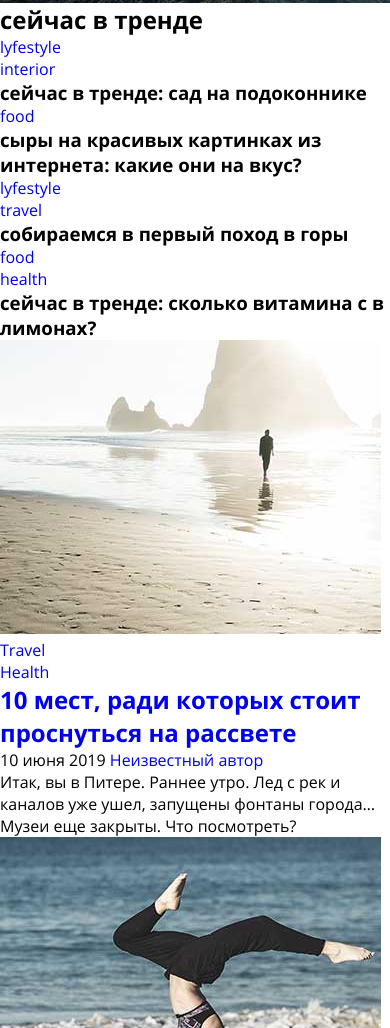
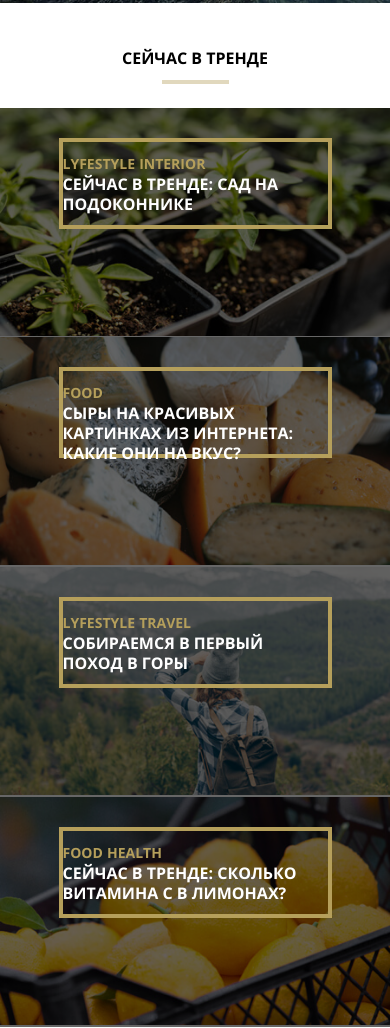
Before and after one commit to aZraeII/fluffy-funicular, a plain HTML site: page index.html in a window 390 px wide. Shown: the part 637-1665 px from the top of the page. Drawn offline with Linux system fonts and the light colour scheme.

Commit message:
Add files via upload

```diff
--- a/css/style.css
+++ b/css/style.css
@@ -30,10 +30,8 @@ a {
 }
 body {
   font-family: "Open Sans", sans-serif;
+  min-width: 360px;
 }
-
-
-
 /*header********************************************************/
 .header {
   background-image: url("../images/banner-mobile.jpg");
@@ -43,7 +41,6 @@ body {
   position: relative;
   background-size: cover;
   z-index: 1;
-  min-width: 360px;
   height: 640px;
 }
 .header::before {
@@ -112,8 +109,157 @@ body {
     left: 0;
     top: 50%;
   }
-  .header-navigation {
-
-  }
+}
+/*trends**************************************************/
+.main-title {
+  font-size: 16px;
+  text-align: center;
+  text-transform: uppercase;
+  font-weight: bold;
+  margin-top: 44px;
+}
+.main-title::after {
+  content: "";
+  border-bottom: 4px solid #b59f5b;
+  opacity: 40%;
+  width: 67px;
+  display: block;
+  margin: 0 auto;
+  margin-top: 11px;
+  margin-bottom: 24px;
+}
+.main-trends-item {
+  height: 228px;
+  background-repeat: no-repeat;
+  background-position: center center;
+  position: relative;
+  background-size: 100%;
+  display: flex;
+  flex-wrap: wrap;
+}
+.main-trends-item::after {
+  content: "";
+  background-color: rgba(0, 0, 0, 0.6);
+  position: absolute;
+  height: 230px;
+  top: 1;
+  left: 0;
+  right: 0;
+  bottom: 1;
+  z-index: -1;
+}
+.trends-wood {
+  background-image: url(../images/trend1.jpg);
+  margin: 1px 0 1px 0;
+  background-color: rgb(0, 0, 0);
+  position: relative;
+  z-index: 1;
+}
+.trends-chees {
+  background-image: url(../images/trend2.jpg);
+  margin: 1px 0 1px 0;
+  background-color: rgb(0, 0, 0);
+  position: relative;
+  z-index: 1;
+}
+.trends-stown {
+  background-image: url(../images/trend3.jpg);
+  margin-top: 2px;
+  background-color: rgb(0, 0, 0);
+  position: relative;
+  z-index: 1;
+}
+.trends-lime {
+  background-image: url(../images/trend4.jpg);
+  margin-top: 2px;
+  margin-bottom: 44px;
+  background-color: rgb(0, 0, 0);
+  position: relative;
+  z-index: 1;
+}
+.trends-box {
+  width: 70%;
+  height: 40%;
+  border: 4px solid #b59f5b;
+  padding-top: 10px;
+  margin-top: 30px;
+  margin-left: auto;
+  margin-right: auto;
+}
+.trends-item, .news-item {
+  display: inline;
+}
+.main-trends-title {
+  color: #ffffff;
+  font-size: 16px;
+  line-height: 20px;
+  text-transform: uppercase;
+}
+.trends-link, .news-item-link {
+  color: #b59f5b;
+  text-transform: uppercase;
+  font-weight: bold;
+  font-size: 14px;
+}
+/*news*************************************************/
+.main-news {
+  width: calc(100% - 30px);
+  display: flex;
+  flex-wrap: wrap;
+  justify-content: center;
+}
+.main-news-article {
+  width: 100%;
+}
+.news-img-container {
+  display: flex;
+  justify-content: center;
+}
+.news-img {
+  max-width: 100%;
+  height: 254px;
 
 }
+.news-main-title-link {
+  color: #000000;
+}
+.date {
+  font-size: 12px;
+  color: #888888;
+}
+.autor {
+  font-size: 12px;
+  font-weight: bold;
+}
+.news-text {
+  font-size: 14px;
+  line-height: 20px;
+}
+/*aside*******************************************************/
+.main-aside-container {
+  width: calc(100% - 30px);
+}
+.aside-titles {
+  font-size: 16px;
+  text-align: center;
+  text-transform: uppercase;
+  font-weight: bold;
+}
+.aside-titles::after {
+  content: "";
+  border-bottom: 4px solid #b59f5b;
+  opacity: 40%;
+  width: 67px;
+  display: block;
+  margin: 0 auto;
+}
+.article-new-posts {
+  display: flex;
+  width: 100%;
+}
+.aside-title-link {
+  color: #000000;
+  font-size: 14px;
+  font-weight: bold;
+  text-transform: uppercase;
+}
--- a/index.html
+++ b/index.html
@@ -38,31 +38,39 @@
       <h2 class="main-title">сейчас в тренде</h2>
       <div class="main-trends-items">
         <div class="main-trends-item trends-wood">
+          <div class="trends-box">
             <ul class="trends-items">
               <li class="trends-item"><a href="#0" class="trends-link">lyfestyle</a></li>
               <li class="trends-item"><a href="#0" class="trends-link">interior</a></li>
             </ul>
             <h3 class="main-trends-title">сейчас в тренде: сад на подоконнике</h3>
           </div>
+        </div>
         <div class="main-trends-item trends-chees">
+          <div class="trends-box">
             <ul class="trends-items">
               <li class="trends-item"><a href="#0" class="trends-link">food</a></li>
             </ul>
             <h3 class="main-trends-title">сыры на красивых картинках из интернета: какие они на вкус?</h3>
           </div>
+        </div>
         <div class="main-trends-item trends-stown">
+          <div class="trends-box">
             <ul class="trends-items">
               <li class="trends-item"><a href="#0" class="trends-link">lyfestyle</a></li>
               <li class="trends-item"><a href="#0" class="trends-link">travel</a></li>
             </ul>
             <h3 class="main-trends-title">собираемся в первый поход в горы</h3>
           </div>
+        </div>
         <div class="main-trends-item trends-lime">
+          <div class="trends-box">
             <ul class="trends-items">
               <li class="trends-item"><a href="#0" class="trends-link">food</a></li>
               <li class="trends-item"><a href="#0" class="trends-link">health</a></li>
             </ul>
             <h3 class="main-trends-title">сейчас в тренде: сколько витамина с в лимонах?</h3>
+          </div>
       </div>
     </div>
     </section>
@@ -82,7 +90,7 @@
             </h2>
             <div class="date-and-autor">
               <time class="date">10 июня 2019</time>
-              <a class="autor" href="#0">Неизвестный автор</a>
+              <span class="autor">Неизвестный автор</span>
             </div>
             <div class="news-text-container">
               <p class="news-text">
@@ -98,14 +106,14 @@
           </div>
           <div class="news-content">
             <ul class="news-items">
-              <li class="news-item"><a class="tags-item-link" href="#0">Travel</a></li>
-              <li class="news-item"><a class="tags-item-link" href="#0">Lifestyle</a></li>
+              <li class="news-item"><a class="news-item-link" href="#0">Travel</a></li>
+              <li class="news-item"><a class="news-item-link" href="#0">Lifestyle</a></li>
             </ul>
             <h2 class="news-main-title"><a class="news-main-title-link" href="#0">Йога для начинающих в
                 домашних условиях</a></h2>
             <div class="date-and-autor">
               <time class="date">10 июня 2019</time>
-              <a class="autor" href="#0">Неизвестный автор</a>
+              <span class="autor">Неизвестный автор</span>
             </div>
             <div class="news-text-container">
               <p class="news-text">
@@ -121,13 +129,13 @@
           </div>
           <div class="news-content">
             <ul class="news-items">
-              <li class="news-item"><a class="tags-item-link" href="#0">Music</a></li>
+              <li class="news-item"><a class="news-item-link" href="#0">Music</a></li>
             </ul>
             <h2 class="news-main-title"><a class="news-main-title-link" href="#0">Лучшие музыкальные
                 фестивали этого лета</a></h2>
             <div class="date-and-autor">
               <time class="date">10 июня 2019</time>
-              <a class="autor" href="#0">Неизвестный автор</a>
+              <span class="autor">Неизвестный автор</span>
             </div>
             <div class="news-text-container">
               <p class="news-text">
@@ -145,14 +153,14 @@
           </div>
           <div class="news-content">
             <ul class="news-items">
-              <li class="news-item"><a class="tags-item-link" href="#0">Lifestyle</a></li>
-              <li class="news-item"><a class="tags-item-link" href="#0">Food</a></li>
+              <li class="news-item"><a class="news-item-link" href="#0">Lifestyle</a></li>
+              <li class="news-item"><a class="news-item-link" href="#0">Food</a></li>
             </ul>
             <h2 class="news-main-title"><a class="news-main-title-link" href="#0">Наукоёмкий подход к
                 кулинарии</a></h2>
             <div class="date-and-autor">
               <time class="date">10 июня 2019</time>
-              <a class="autor" href="#0">Неизвестный автор</a>
+              <span class="autor">Неизвестный автор</span>
             </div>
             <div class="news-text-container">
               <p class="news-text">
@@ -168,15 +176,15 @@
           </div>
           <div class="news-content">
             <ul class="news-items">
-              <li class="news-item"><a class="tags-item-link" href="#0">Lifestyle</a></li>
-              <li class="news-item"><a class="tags-item-link" href="#0">Interior</a></li>
-              <li class="news-item"><a class="tags-item-link" href="#0">Art</a></li>
+              <li class="news-item"><a class="news-item-link" href="#0">Lifestyle</a></li>
+              <li class="news-item"><a class="news-item-link" href="#0">Interior</a></li>
+              <li class="news-item"><a class="news-item-link" href="#0">Art</a></li>
             </ul>
             <h2 class="news-main-title"><a class="news-main-title-link" href="#0">Делаем модные принты на
                 подушках для интерьера </a></h2>
             <div class="date-and-autor">
               <time class="date">10 июня 2019</time>
-              <a class="autor" href="#0">Неизвестный автор</a>
+              <span class="autor">Неизвестный автор</span>
             </div>
             <div class="news-text-container">
               <p class="news-text">
@@ -266,7 +274,7 @@
               <span class="visually-hidden">Поле ввода электронного адреса</span>
               <input class="input-mailing" type="email" placeholder="Ваш email-адрес">
             </label>
-            <button class="button-mailing">Подписаться</span></button>
+            <button class="button-mailing"><span>Подписаться</span></button>
           </form>
         </section>
         <section class="tags-container">
```
Lines whose indentation alone changed are shown as unchanged.
